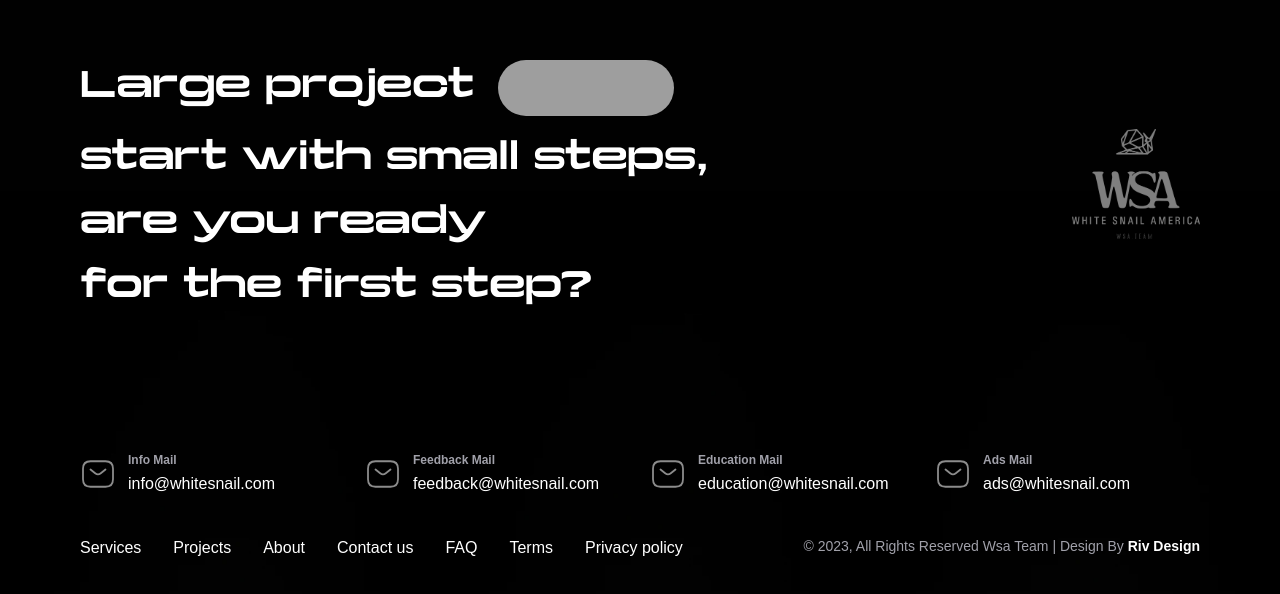
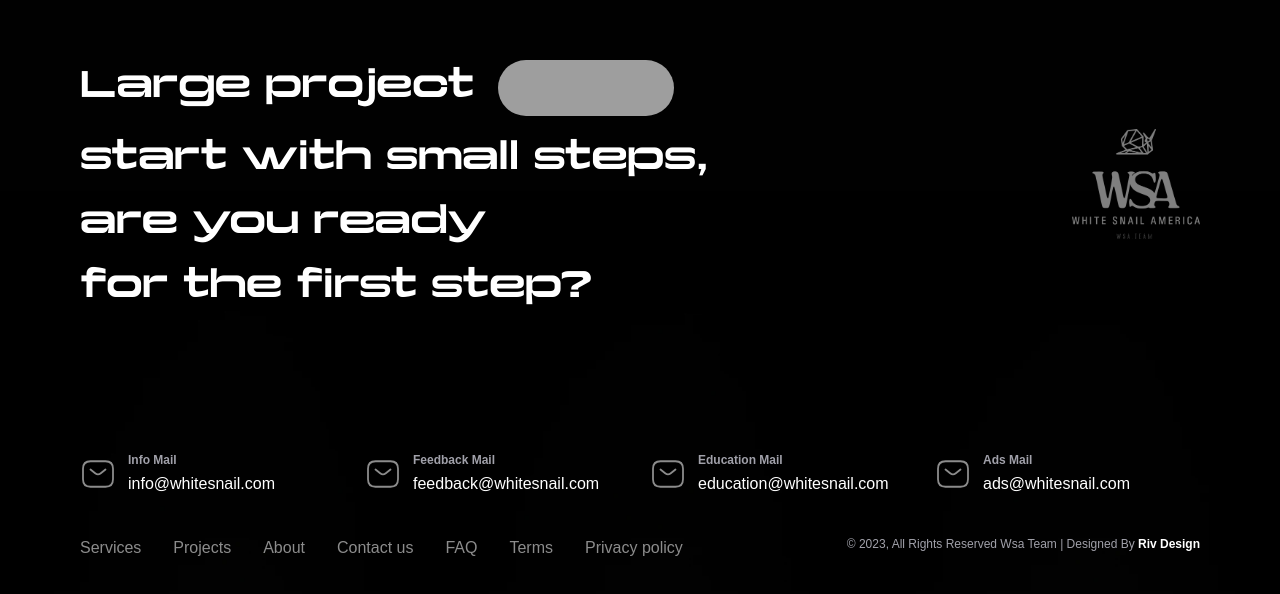
Before and after one commit to MiladDevarts/wsa, a Next.js app: page / in a window 1280 px wide. Shown: the part 8510-9104 px from the top of the page. Built offline with nearby package versions, Linux system fonts and the light colour scheme; grey boxes are pictures that could not be loaded; a web font is replaced by a local one.

Commit message:
fix: edit footer copyrights content

```diff
--- a/components/layout/Footer.jsx
+++ b/components/layout/Footer.jsx
@@ -84,7 +84,7 @@ function Footer() {
           </div>
         </div>
         <div className="flex flex-col lg:flex-row lg:justify-between mt-10 text-zinc-400">
-          <ul className="text-white grid grid-cols-2 gap-y-3 lg:flex lg:gap-x-8 mb-4 lg:mb-0">
+          <ul className="text-[#8C8C8C] grid grid-cols-2 gap-y-3 lg:flex lg:gap-x-8 mb-4 lg:mb-0">
             <li className="w-full lg:w-auto">
               <Link href="/services">
                 Services
@@ -119,7 +119,7 @@ function Footer() {
               Privacy policy
             </li>
           </ul>
-          <span className="w-full lg:w-auto text-right text-sm">© 2023, All Rights Reserved Wsa Team | Design By <a className="font-bold text-white" href="http://www.rivdesign.se/">Riv Design</a> </span>
+          <span className="w-full lg:w-auto text-right text-xs">© 2023, All Rights Reserved Wsa Team | Designed By <a className="font-bold text-white" href="http://www.rivdesign.se/">Riv Design</a> </span>
         </div>
       </section>
     </footer>
```
